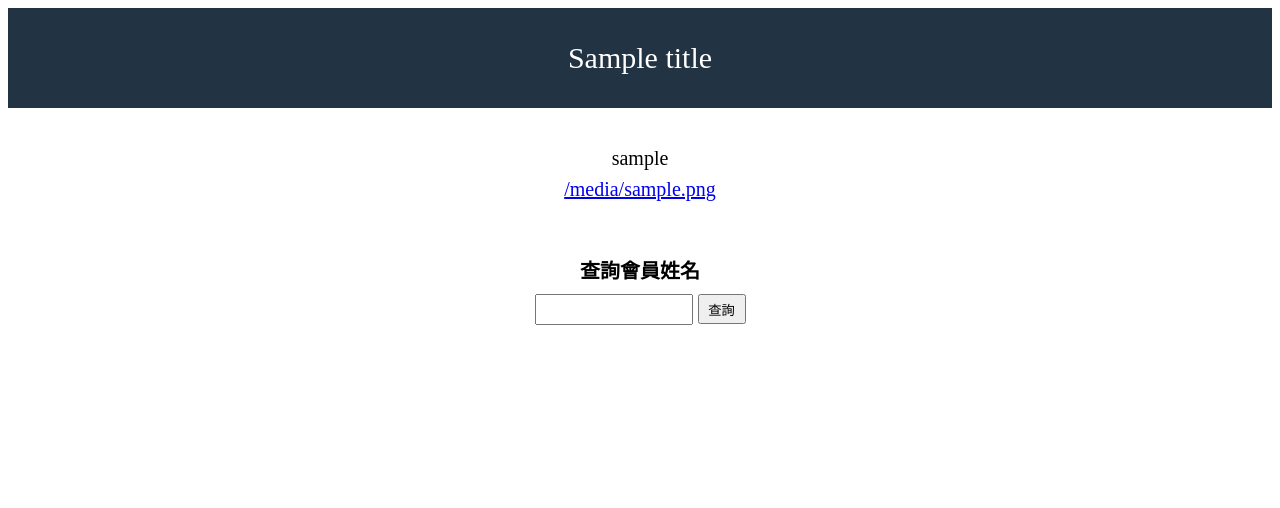
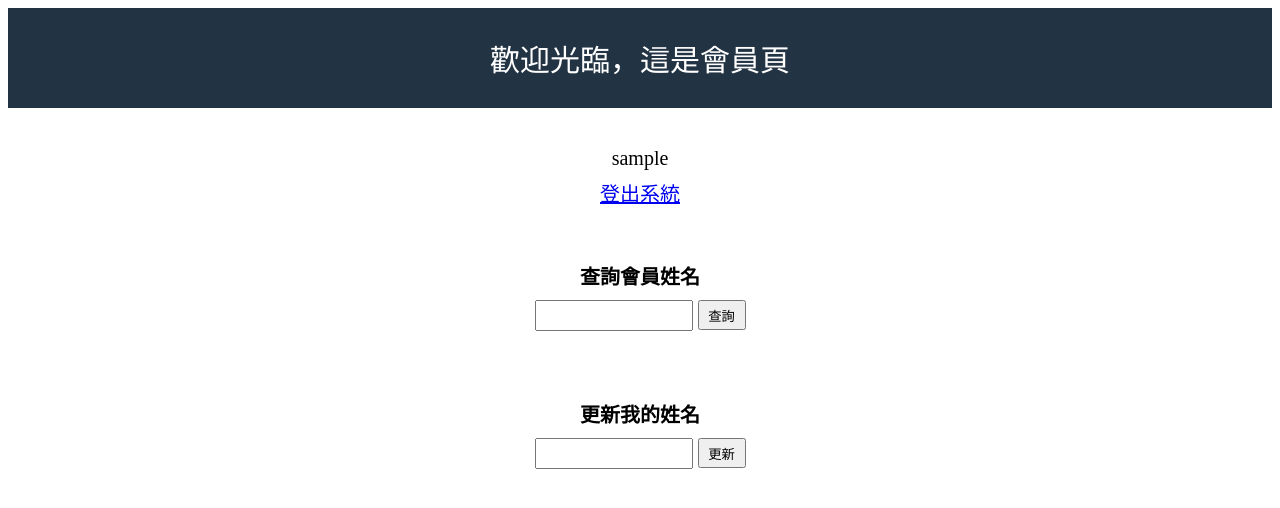
Before and after one commit to mjsakasaka/phase1, a FastAPI app: template week7/templates/member.html in a window 1280 px wide. Shown: the top 508 px of the page. Run offline with FastAPI, Linux system fonts and the light colour scheme; the template is opened without the code that fills it: most values are stand-ins (such as "Sample title", 1, 10 or a date in 2020).

Commit message:
update week7

```diff
--- a/week7/main.py
+++ b/week7/main.py
@@ -1,11 +1,12 @@
-from fastapi import FastAPI, Form, Request
+from fastapi import FastAPI, Form, Request, Header
 from fastapi.responses import FileResponse, RedirectResponse, JSONResponse
 from fastapi.templating import Jinja2Templates
 from starlette.middleware.sessions import SessionMiddleware
 from fastapi.staticfiles import StaticFiles
 from urllib.parse import quote
 from utils import get_db_data, change_db_data
-from json import dumps
+from pydantic import BaseModel
+from typing import Annotated
 
 app = FastAPI()
 
@@ -46,10 +47,6 @@ async def member_page(request: Request):
     return templates.TemplateResponse("member.html", {
         "request": request,
         "login_message": f"{name}，歡迎登入系統",
-        "title": "歡迎光臨，這是會員頁",
-        "logout": "登出系統",
-        "messages": messages,
-        "name": name
     })
 
 @app.get("/error")
@@ -98,6 +95,9 @@ async def delete_message(request: Request):
 
 @app.get("/api/member")
 async def member_query(request: Request, username: str):
+    if not request.session.get("SIGNED-IN"):
+        return RedirectResponse("/")
+    print(request.session)
     data = get_db_data("SELECT id, name, username FROM member WHERE username = %s", (username, ))
     if data == []:
         response_data = {
@@ -116,3 +116,28 @@ async def member_query(request: Request, username: str):
             }
         }
         return JSONResponse(content=response_data)
+
+class Item(BaseModel):
+    name: str
+
+@app.patch("/api/member")
+async def update_name(
+    request: Request,
+    content_type: Annotated[str | None, Header()] = None,
+    item: Item | None = None
+):
+    try:
+        username = request.session["username"]
+        new_name = item.name
+        change_db_data("UPDATE member SET name = %(new_name)s WHERE username = %(username)s;", {"new_name": new_name, "username": username})
+        request.session["name"] = new_name
+        print("ok", request.session)
+        response_data = {
+            "ok": True
+        }
+        return JSONResponse(content=response_data)
+    except:
+        response_data = {
+            "error": True
+        }
+        return JSONResponse(content=response_data)
--- a/week7/templates/member.html
+++ b/week7/templates/member.html
@@ -3,56 +3,88 @@
     <head>
         <meta name="viewport" content="width=device-width,initial-scale=1.0" />
         <meta charset="utf-8" />
-        <title>{{ title }}</title>
+        <title>歡迎光臨，這是會員頁</title>
         <link rel="stylesheet" type="text/css" href="/static/styles_mem.css">
 
     </head>
     <body>
         <div class="title">
-            <div>{{ title }}</div>
+            <div>歡迎光臨，這是會員頁</div>
         </div>
         <!-- 登入成功信息 -->
         <div class="homepage_message">{{ login_message }}</div>
-        <div class="logout"><a href="/signout">{{ logout }}</a></div>
+        <div class="logout"><a href="/signout">登出系統</a></div>
         <br>
         <!-- 会员姓名查询框 -->
         <div class="headline">查詢會員姓名</div>
-        <div id="member-query" class="member-query">
+        <div>
             <div class="field">
                 <input type="text" id="query-username" class="input-field">
                 <input type="submit" value="查詢" class="submit-box" onclick="memberQuery();">
             </div>
-            <div id="result-container" class="result-container"></div>
+            <div id="query-result-container" class="result-container">
+                <div id="query-result"></div>
+            </div>
+        </div>
+        <br>
+        <!-- 更新姓名 -->
+        <div class="headline">更新我的姓名</div>
+        <div>
+            <div class="field">
+                <input type="text" id="new-name" class="input-field">
+                <input type="submit" value="更新" class="submit-box" onclick="updateName();">
+            </div>
+            <div id="update-result-container" class="result-container">
+                <div id="update-result"></div>
+            </div>
         </div>
         <br>
         <script>
-            function createResult(content){
-                let resultContainer = document.getElementById("result-container");
-                let result = document.createElement("div");
-                result.textContent = content;
-                resultContainer.appendChild(result);
-            }
+            // 查询会员姓名
             function memberQuery(){
                 let queryUsername = document.getElementById("query-username").value;
                 let url = "http://127.0.0.1:8000/api/member?username=" + queryUsername;
                 fetch(url).then(function(response){
                     return response.json();
                 }).then(function(data){
-                    console.log(data);
+                    let resultDiv = document.getElementById("query-result");
                     if (data.data == "null"){
                         let content = "No Data";
-                        createResult(content);
+                        resultDiv.innerText = content;
                     }
                     else{
                         let name = data.data.name;
                         let username = data.data.username;
                         let content = name + " (" + username + ")";
-                        createResult(content);
+                        resultDiv.innerText = content;
                     }
                 });
-
             }
-
+            // 更新姓名
+            function updateName(){
+                let newName = document.getElementById("new-name").value;
+                let url = "http://127.0.0.1:8000/api/member";
+                let body_data = {
+                    "name": newName
+                }
+                fetch(url, {
+                    method: 'PATCH',
+                    headers: {
+                        "Content-Type": "application/json"
+                    },
+                    body: JSON.stringify(body_data)
+                }).then(function(response){
+                    return response.json();
+                }).then(function(data){
+                    let resultDiv = document.getElementById("update-result");
+                    if (data.ok == true){
+                        resultDiv.innerHTML = "更新成功";
+                    } else{
+                        resultDiv.innerHTML = "更新失敗";
+                        console.log(data);
+                    }
+                })
+            }
         </script>
     </body>
 </html>
--- a/week7/utils.py
+++ b/week7/utils.py
@@ -28,8 +28,3 @@ def change_db_data(sql_query: str, params = None) -> None:
     cursor.execute(sql_query, params=params)
     con.commit()
     con.close()
-
-username = "test"
-data = get_db_data("SELECT id, name, username FROM member WHERE username = %s", (username, ))
-print(data)
-print(data == [])
```
